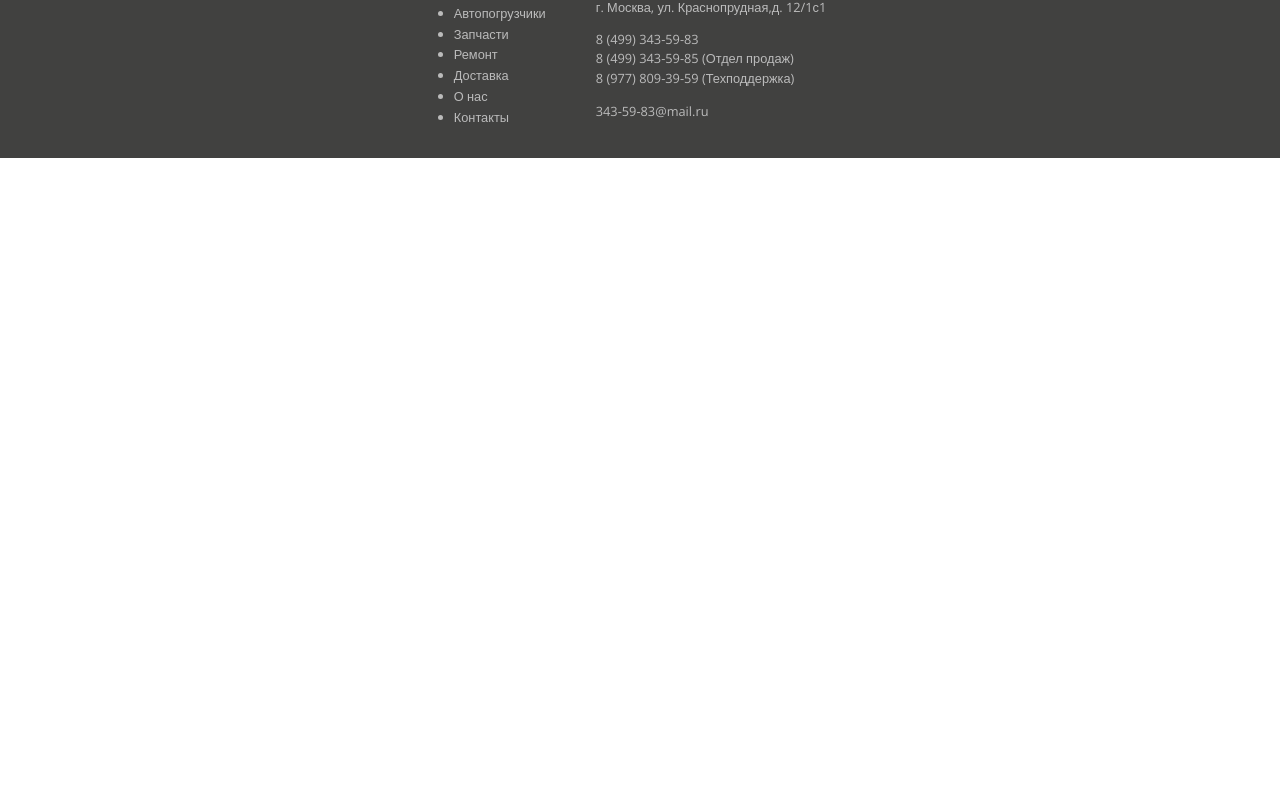
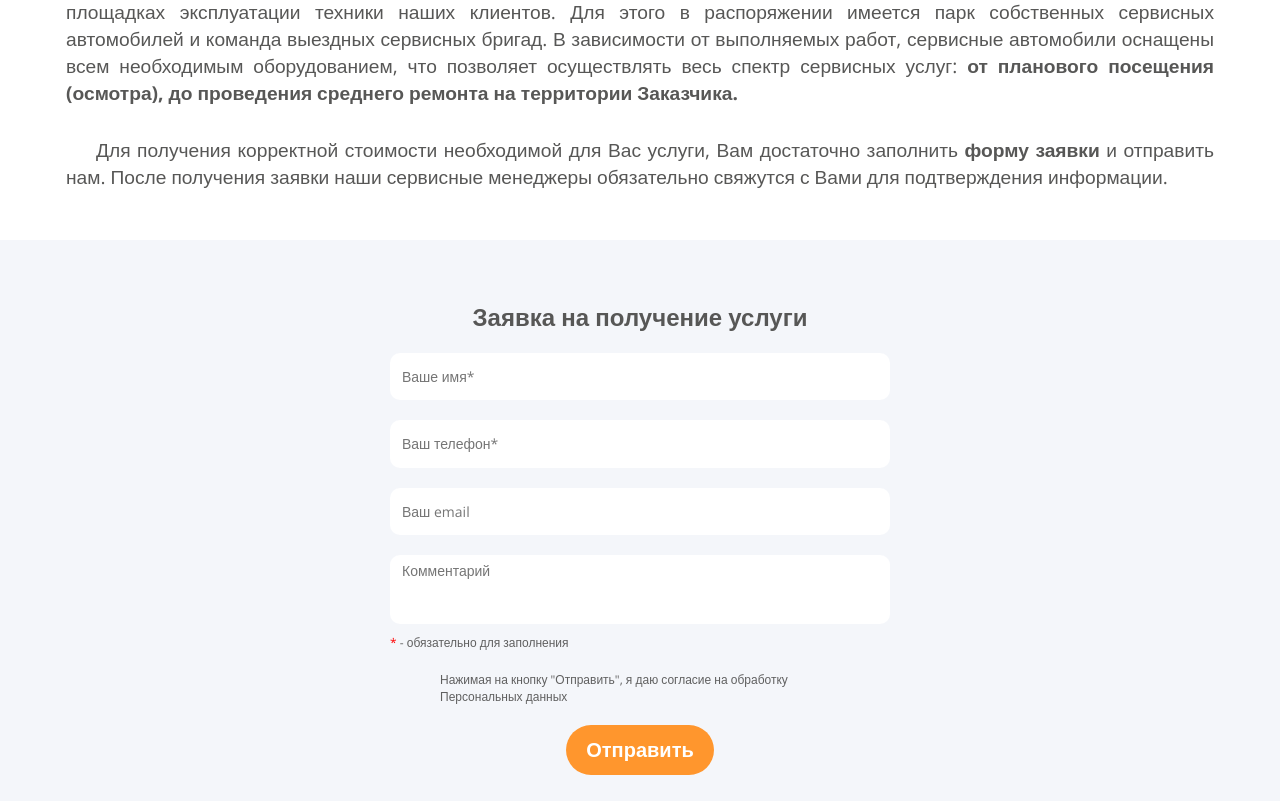
Before and after one commit to mascarponeee/techsnabinvest-website, a React (Create React App) app in the folder client/: page /repair in a window 1280 px wide. Shown: the part 1219-2020 px from the top of the page. Before the commit the page ends 1377 px from the top, so only its background shows below. Built offline with nearby package versions, Linux system fonts and the light colour scheme.

Commit message:
added repair page

```diff
--- a/client/src/pages/Repair.jsx
+++ b/client/src/pages/Repair.jsx
@@ -1,7 +1,91 @@
 import AnimatedSlider from "../components/AnimatedSlider"
 import Advantages from "../components/Advantages"
+import '../styles/repair.css'
+import { useState, useEffect } from 'react'
+import { IoIosCheckmarkCircleOutline } from "react-icons/io";
+
 
 function Repair() {
+
+  const [name, setName] = useState('')
+  const [phone, setPhone] = useState('')
+  const [nameDirty, setNameDirty] = useState(false)
+  const [phoneDirty, setPhoneDirty] = useState(false)
+  const [nameError, setNameError] = useState(false)
+  const [phoneError, setPhoneError] = useState(false)
+  const [formValid, setFormValid] = useState(false)
+  const [dataSent, setDataSent] = useState(false)
+
+  useEffect(() => {
+    if (nameError || phoneError) {
+      setFormValid(false)
+    } else
+      setFormValid(true)
+  }, [nameError, phoneError])
+
+  const nameHandler = (e) => {
+    setName(e.target.value)
+    const nameRegex = /^[a-zA-Zа-яА-Я]{2,32}$/
+    if (!nameRegex.test(e.target.value))
+      setNameError(true)
+    else
+    setNameError(false)
+  }
+
+  const phoneHandler = (e) => {
+    setPhone(e.target.value)
+    const phoneRegex = /^(\+7|8)?[\s\-]?\(?[489][0-9]{2}\)?[\s\-]?[0-9]{3}[\s\-]?[0-9]{2}[\s\-]?[0-9]{2}$/
+    if (!phoneRegex.test(e.target.value))
+      setPhoneError(true)
+    else
+    setPhoneError(false)
+  }
+
+  const blurHandler = (e) => {
+    switch (e.target.name) {
+      case 'name':
+        setNameDirty(true)
+        break
+      case 'phone':
+        setPhoneDirty(true)
+        break
+      default:
+        break
+    }
+  }
+
+  const submitForm = async (e) => {
+
+    e.preventDefault();
+    const formData = new FormData();
+
+    formData.append('name', e.target.name.value)
+    formData.append('phone', e.target.phone.value)
+    e.target.email.value && formData.append('email', e.target.email.value)
+    e.target.comment.value && formData.append('comment', e.target.comment.value)
+
+    const dataForm = Object.fromEntries(formData)
+    console.log(dataForm)
+
+    try {
+      const response = await fetch('http://localhost:5000/requests', {
+        method: 'POST',
+        headers: { 'Content-Type': 'application/json'},
+        body: JSON.stringify(dataForm)
+      });
+
+      if (!response.ok) {
+        throw new Error('Ошибка сети');
+      }
+
+      const data = await response.json();
+      console.log(data)
+      setDataSent(true)
+    } catch (error) {
+      console.error('Ошибка при отправке данных:', error);
+    }
+  }
+
   return (
     <div className="Repair">
       <div className='container'>
@@ -9,6 +93,84 @@
       </div>
       <AnimatedSlider />
       <Advantages />
+      <div className="container">
+        <section className="repair-info">
+          <p>
+          Сервисная служба ООО «ТЕХСНАБИНВЕСТ» осуществляет услуги сервиса, как в собственном сервисном центре так и на площадках эксплуатации техники наших клиентов. Для этого в распоряжении имеется парк собственных сервисных автомобилей и команда выездных сервисных бригад. В зависимости от выполняемых работ, сервисные автомобили оснащены всем необходимым оборудованием, что позволяет осуществлять весь спектр сервисных услуг: <strong>от планового посещения (осмотра), до проведения среднего ремонта на территории Заказчика.</strong>
+          </p>
+          <p>
+          Для получения корректной стоимости необходимой для Вас услуги, Вам достаточно заполнить <strong>форму заявки</strong> и отправить нам. После получения заявки наши сервисные менеджеры обязательно свяжутся с Вами для подтверждения информации.
+          </p>
+
+        </section>
+      </div>
+      <div className="bgd-highlight">
+          <div className="container">
+            <section className="repair-request">
+              <div className="modalContainer" onClick={e => e.stopPropagation()}>
+
+              {dataSent ?  (
+                <div className="sent-inform">
+                  <IoIosCheckmarkCircleOutline size={80} color='green' style={{
+                    'margin-bottom': '10px'
+                  }}/>
+                  <h1>Ваша заявка принята!</h1>
+                  <p>Мы свяжемся с вами в ближайшее время</p>
+                </div>
+              ) : (
+                <div>
+                  <h1 className="title">Заявка на получение услуги</h1>
+
+                  <form onSubmit={submitForm} action="" method='post' className='form-request'>
+
+                    <div className={nameDirty && nameError ? "form-group error" : "form-group"}>
+                      <input
+                        onBlur={blurHandler}
+                        onChange={nameHandler}
+                        value={name}
+                        type="text"
+                        name='name'
+                        placeholder='Ваше имя*'
+                        required />
+                      {(nameDirty && nameError) && <p className='text-danger'>Имя должно быть от 2 до 32 букв</p>}
+                    </div>
+
+                    <div className={phoneDirty && phoneError ? "form-group error" : "form-group"}>
+                      <input
+                        onBlur={blurHandler}
+                        onChange={phoneHandler}
+                        value={phone}
+                        type="text"
+                        name='phone'
+                        placeholder='Ваш телефон*'
+                        required />
+                      {(phoneDirty && phoneError) && <p className='text-danger'>Введите корректный номер телефона</p>}
+
+                    </div>
+
+                    <input type="text" name='email' placeholder='Ваш email' />
+                    <textarea name='comment' className='comment' rows="3" placeholder='Комментарий' />
+                    <p className='form-note'>
+                      <span style={{
+                        color: "red"
+                      }}>*</span>
+                      &nbsp;-  обязательно для заполнения</p>
+                    <p className='policy'>Нажимая на кнопку "Отправить", я даю согласие на обработку Персональных данных</p>
+                    <input
+                      disabled={!formValid}
+                      type="submit"
+                      name=""
+                      id=""
+                      value="Отправить" />
+                  </form>
+                </div>
+            )}
+
+
+      </div>
+            </section>
+          </div>
+        </div>
     </div>
   );
 }
--- /dev/null
+++ b/client/src/styles/repair.css
@@ -0,0 +1,33 @@
+.repair-info,
+.repair-request {
+  padding: 50px 10px;
+}
+
+.repair-info p {
+  font-size: 1.2rem;
+  margin-bottom: 30px;
+  text-indent: 30px;
+  color: #575756;
+  text-align: justify;
+}
+
+.repair-info p:last-child {
+  margin-bottom: 0;
+}
+
+.repair-request .modalContainer {
+  margin: 0 auto;
+  padding: 0;
+  background-color: inherit;
+}
+
+@media (max-width: 600px) {
+
+  .repair-info p {
+    font-size: 1rem;
+  }
+
+  .repair-request .modalContainer {
+    width: 100%;
+  }
+}
```
